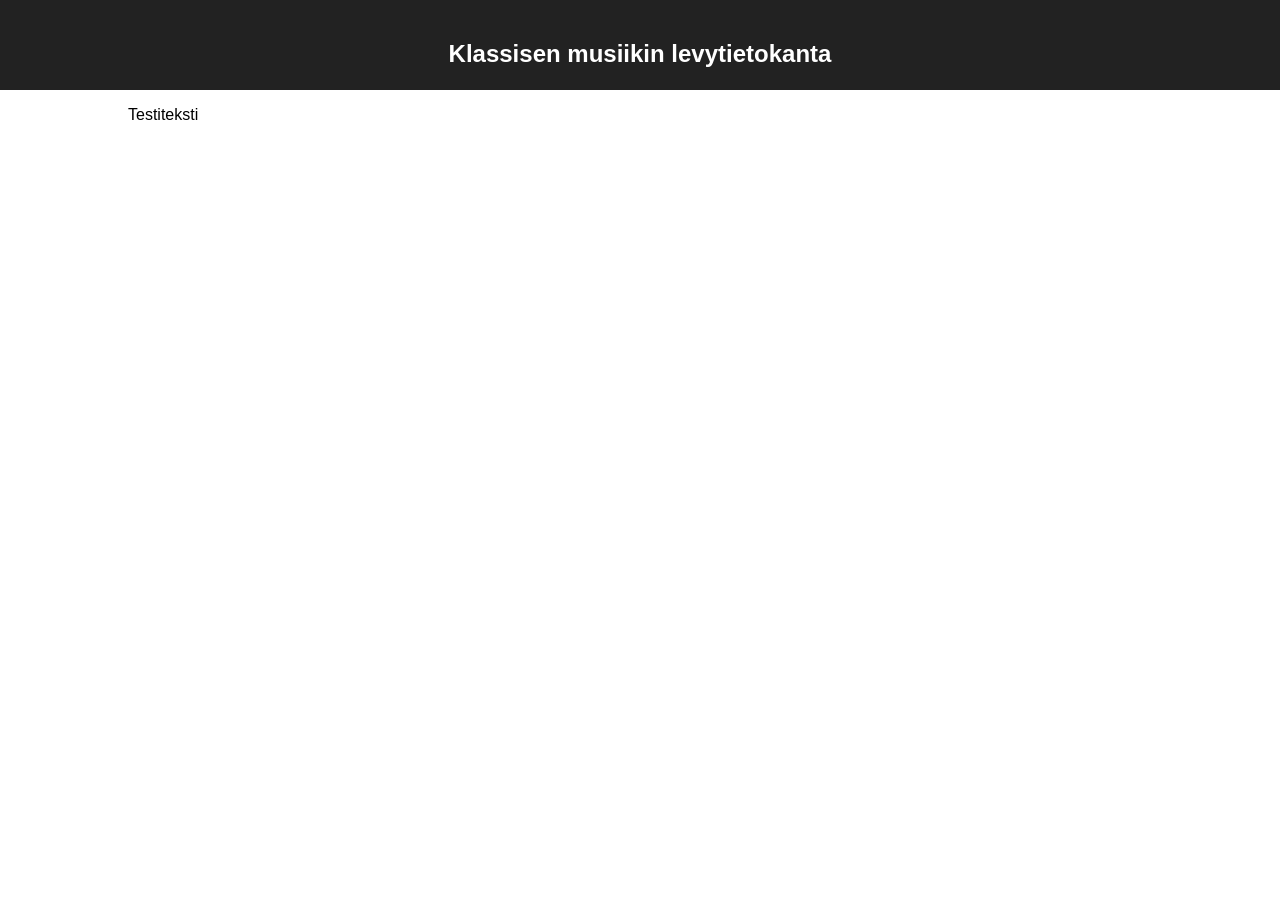
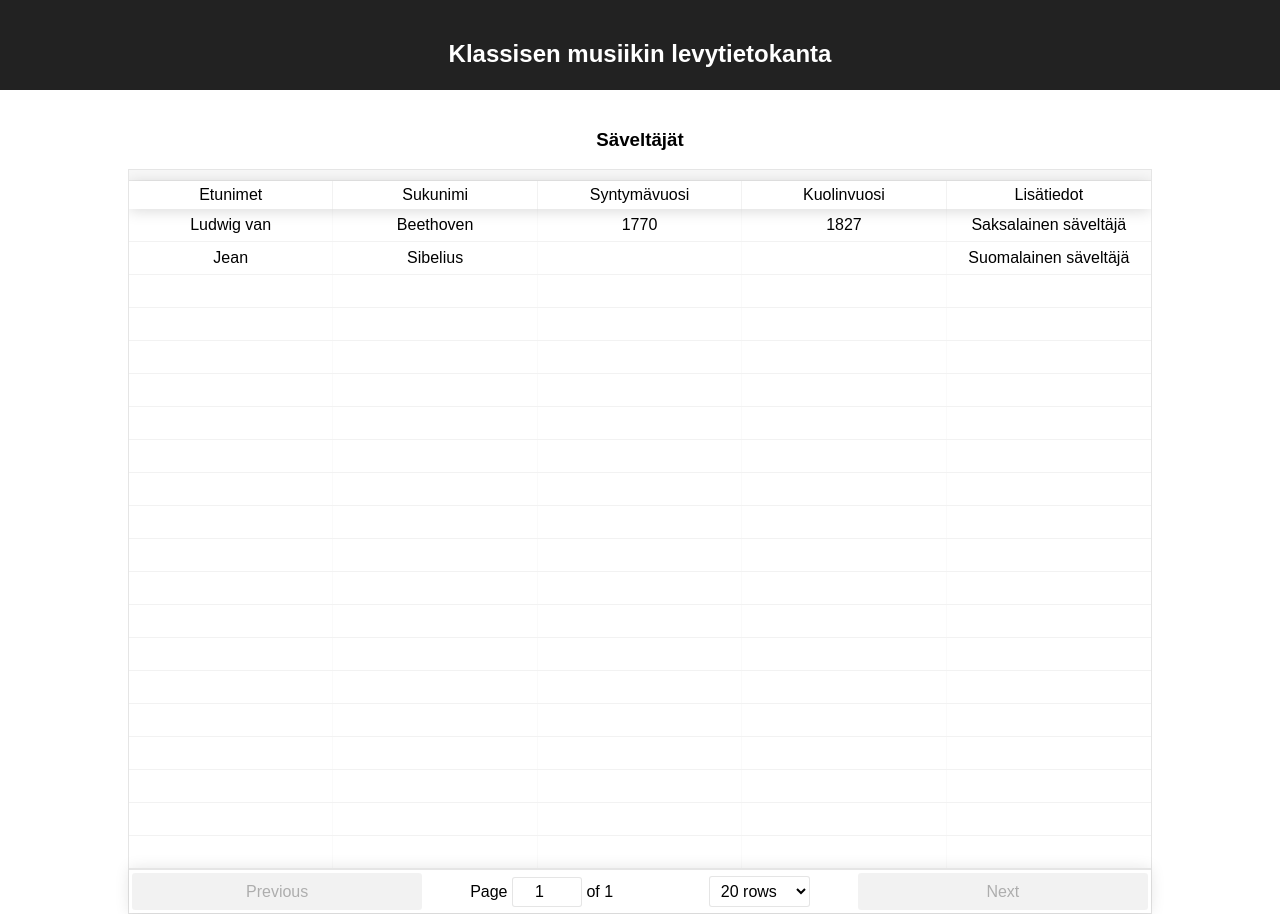
Before and after one commit to ousou/klamus-frontend, a React (Create React App) app: page / in a window 1280 px wide. Before the commit the page ends 800 px from the top, so only its background shows below. Built offline with nearby package versions, Linux system fonts and the light colour scheme.

Commit message:
Basic table for composers with static data

```diff
--- a/package.json
+++ b/package.json
@@ -5,7 +5,8 @@
   "dependencies": {
     "react": "^15.6.1",
     "react-dom": "^15.6.1",
-    "react-scripts": "1.0.10"
+    "react-scripts": "1.0.10",
+    "react-table": "^6.5.1"
   },
   "scripts": {
     "start": "react-scripts start",
--- a/public/index.html
+++ b/public/index.html
@@ -9,7 +9,6 @@
       homescreen on Android. See https://developers.google.com/web/fundamentals/engage-and-retain/web-app-manifest/
     -->
     <link rel="manifest" href="%PUBLIC_URL%/manifest.json">
-    <link rel="shortcut icon" href="%PUBLIC_URL%/favicon.ico">
     <!--
       Notice the use of %PUBLIC_URL% in the tags above.
       It will be replaced with the URL of the `public` folder during the build.
--- a/src/App.css
+++ b/src/App.css
@@ -1,10 +1,5 @@
 .App {
   text-align: center;
-}
-
-.App-logo {
-  animation: App-logo-spin infinite 20s linear;
-  height: 80px;
 }
 
 .header {
@@ -16,14 +11,12 @@
 }
 
 .content {
+  text-align: center;
   padding-left: 10%;
+  padding-right: 10%;
+  padding-top: 20px;
 }
 
 .App-intro {
   font-size: large;
 }
-
-@keyframes App-logo-spin {
-  from { transform: rotate(0deg); }
-  to { transform: rotate(360deg); }
-}
--- a/src/App.js
+++ b/src/App.js
@@ -1,6 +1,9 @@
 import React, { Component } from 'react';
 import logo from './logo.svg';
 import './App.css';
+import ReactTable from 'react-table';
+import 'react-table/react-table.css';
+
 
 class App extends Component {
   render() {
@@ -10,13 +13,62 @@ class App extends Component {
           <h2>Klassisen musiikin levytietokanta</h2>
         </div>
         <div className="content">
-        <p className="content-text">
-          Testiteksti
-        </p>
+          <h3>Säveltäjät</h3>
+          <ReactTable className="content-table"
+    				data={getComposers()}
+    				columns={composerColumns}
+    			/>
         </div>
       </div>
     );
   }
 }
 
+const composerColumns = [{
+  columns: [{
+    Header: 'Id',
+    accessor: 'composerId',
+    show: false
+  },{
+    Header: 'Etunimet',
+    accessor: 'firstNames'
+  }, {
+    Header: 'Sukunimi',
+    id: 'lastName',
+    accessor: 'lastName'
+  }, {
+    Header: 'Syntymävuosi',
+    accessor: 'yearOfBirth'
+  }, {
+    Header: 'Kuolinvuosi',
+    accessor: 'yearOfDeath'
+  }, {
+    Header: 'Lisätiedot',
+    accessor: 'description'
+  }]
+}]
+
+function getComposers() {
+  return [
+   {
+      "composerId":1,
+      "lastName":"Beethoven",
+      "firstNames":"Ludwig van",
+      "info":"Info info",
+      "description":"Saksalainen säveltäjä",
+      "yearOfBirth":1770,
+      "yearOfDeath":1827
+   },
+   {
+      "composerId":2,
+      "lastName":"Sibelius",
+      "firstNames":"Jean",
+      "info":null,
+      "description":"Suomalainen säveltäjä",
+      "yearOfBirth":null,
+      "yearOfDeath":null
+   }
+]
+}
+
 export default App;
```
